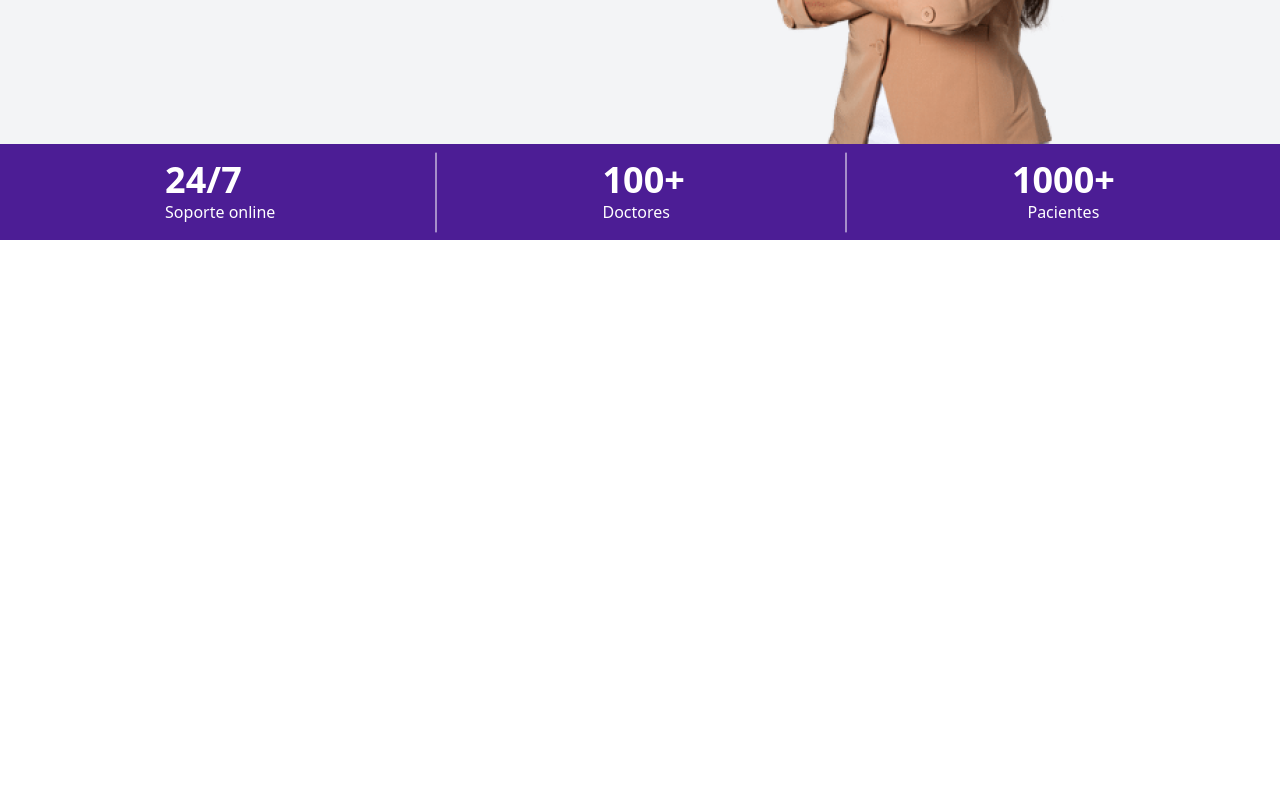
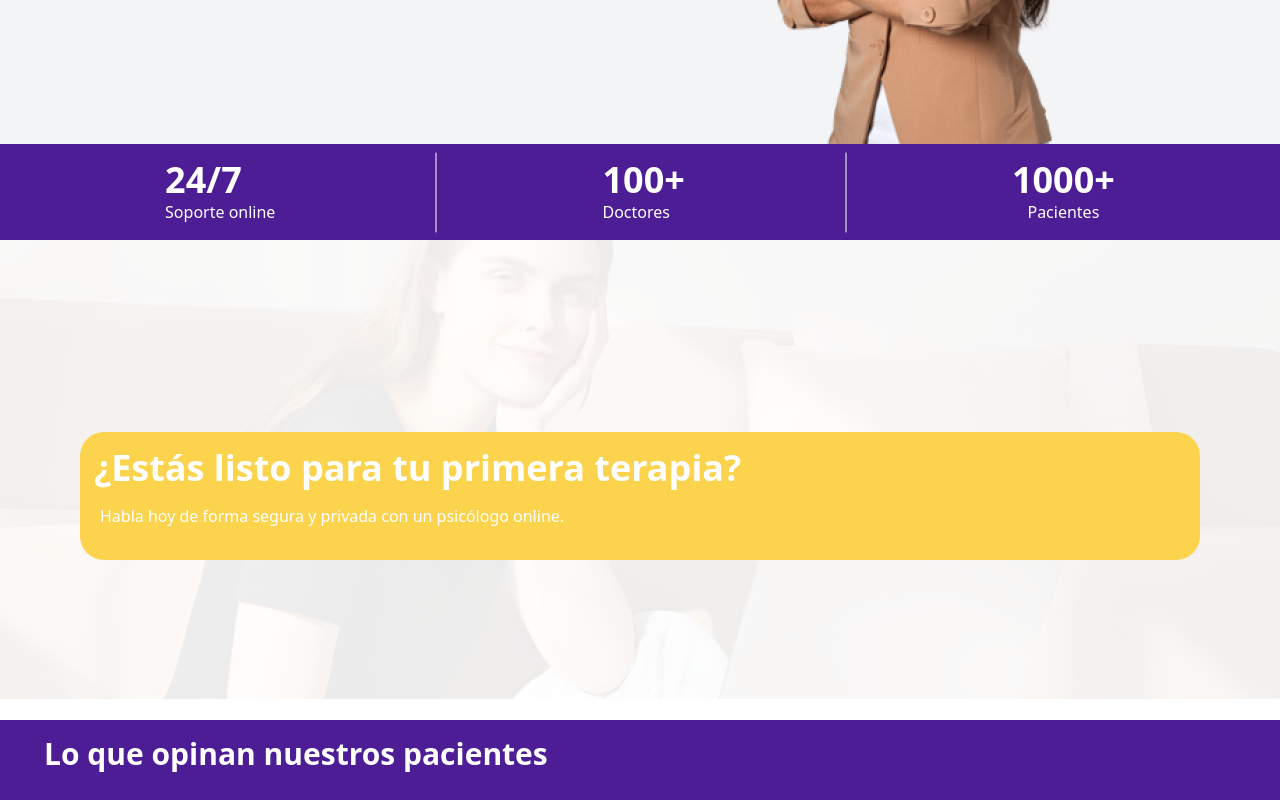
Before and after one commit to giubortone/Aura, a React (Vite) app: page / in a window 1280 px wide. Shown: the part 2011-2811 px from the top of the page. Before the commit the page ends 2251 px from the top, so only its background shows below. Built offline with nearby package versions, Linux system fonts and the light colour scheme.

Commit message:
commit home casi lsito

```diff
--- a/src/views/home/home.jsx
+++ b/src/views/home/home.jsx
@@ -1,5 +1,4 @@
 import React from 'react'
-
  export default function Home() {
     return(
         <React.Fragment>
@@ -98,24 +97,22 @@ import React from 'react'
                 <div className='text-center'>
                     <h1 className='font-bold text-4xl text-white'>1000+</h1>
                     <p className='text-white'>Pacientes</p>
+                </div>
+            </div>
+
+            <img className='absolute z-0' src="src\assets\Imagen de fondo.png" alt="" />
+            <div className=' relative z-10 bg-amber-300 h-32 rounded-3xl mt-48 mb-40 mr-20 ml-20 text-white'>
+                <h1 className='font-bold text-4xl ml-3.5 py-4'>¿Estás listo para tu primera terapia?</h1>
+                <p className='ml-5'>Habla hoy de forma segura y privada con un psicólogo online.</p>
+            </div>
+
+
+            <div className='bg-violet-900 text-white font-bold text-3xl h-20'>
+                <h1 className='px-11 py-4'>Lo que opinan nuestros pacientes</h1>
+            </div>
 
 
 
-
-
-                </div>
-
-
-
-
-
-
-
-
-
-
-
-            </div>
 
 
 
```
Also changed, not shown: src/assets/Imagen de fondo.png (added).
